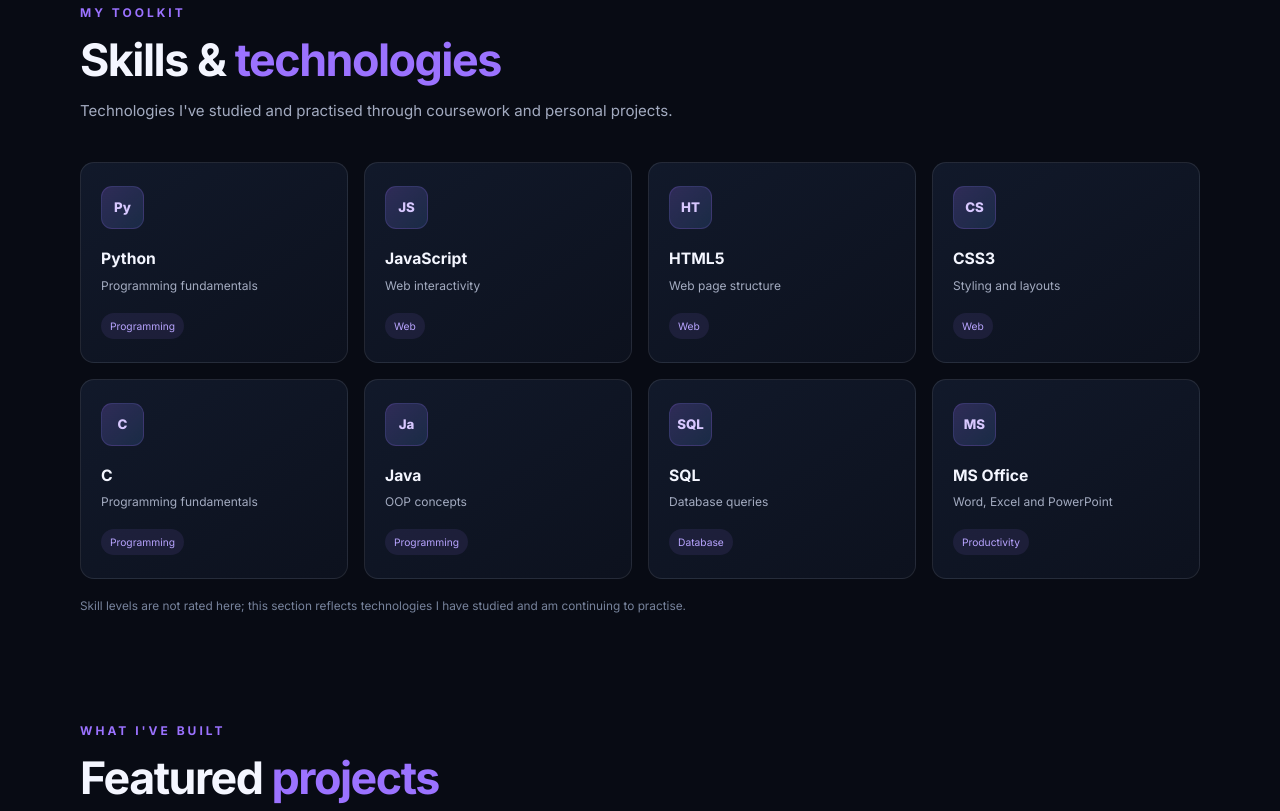
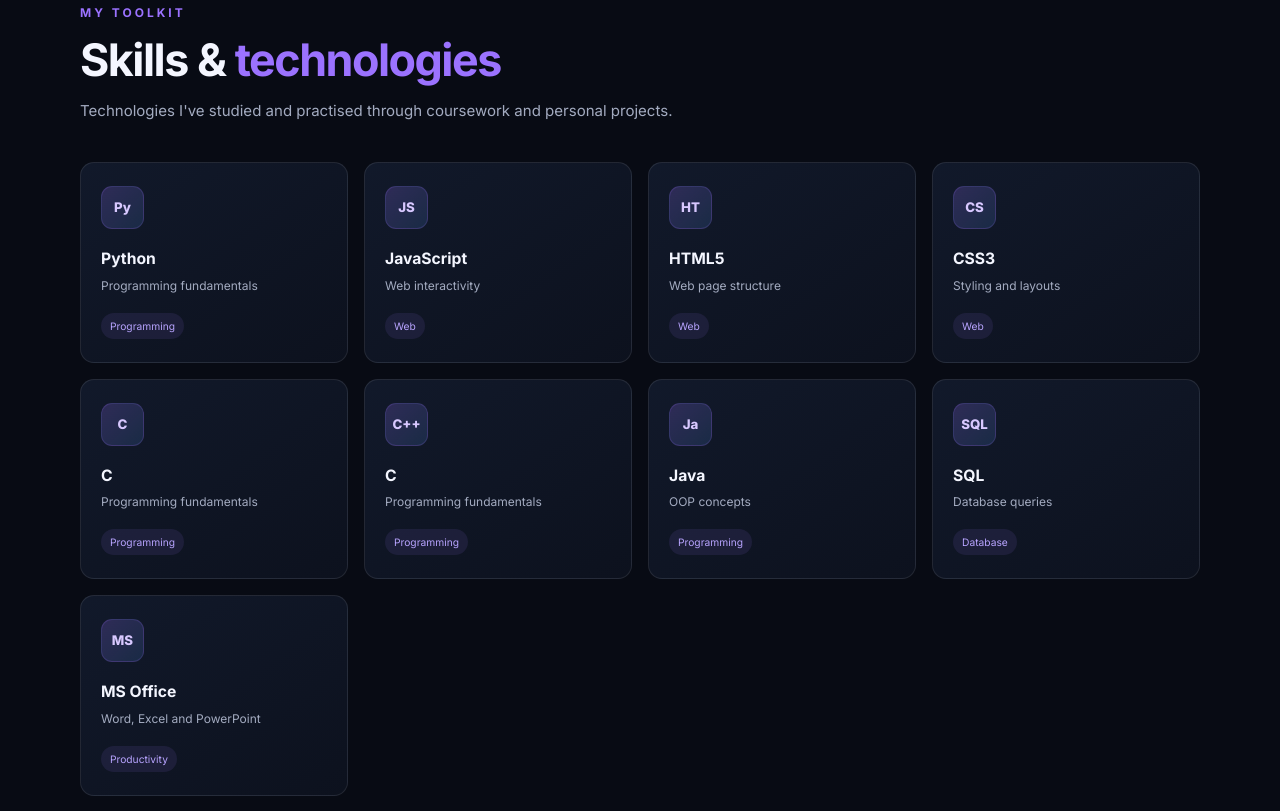
Before and after one commit to mrtushar9737-ship-it/Tushar-portfolio, a plain HTML site: page index.html in a window 1280 px wide. Shown: the part 1875-2686 px from the top of the page. Drawn offline with Linux system fonts and the light colour scheme.

Commit message:
Add C++ skill card to index.html

```diff
--- a/index.html
+++ b/index.html
@@ -128,6 +128,7 @@
         <article class="skill-card"><div class="skill-symbol">HT</div><h3>HTML5</h3><p>Web page structure</p><span class="skill-tag">Web</span></article>
         <article class="skill-card"><div class="skill-symbol">CS</div><h3>CSS3</h3><p>Styling and layouts</p><span class="skill-tag">Web</span></article>
         <article class="skill-card"><div class="skill-symbol">C</div><h3>C</h3><p>Programming fundamentals</p><span class="skill-tag">Programming</span></article>
+        <article class="skill-card"><div class="skill-symbol">C++</div><h3>C</h3><p>Programming fundamentals</p><span class="skill-tag">Programming</span></article>
         <article class="skill-card"><div class="skill-symbol">Ja</div><h3>Java</h3><p>OOP concepts</p><span class="skill-tag">Programming</span></article>
         <article class="skill-card"><div class="skill-symbol">SQL</div><h3>SQL</h3><p>Database queries</p><span class="skill-tag">Database</span></article>
         <article class="skill-card"><div class="skill-symbol">MS</div><h3>MS Office</h3><p>Word, Excel and PowerPoint</p><span class="skill-tag">Productivity</span></article>
```
